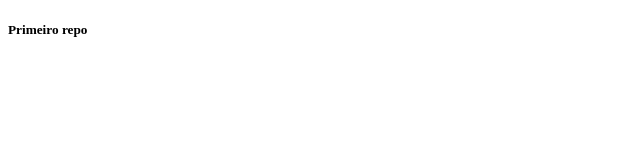
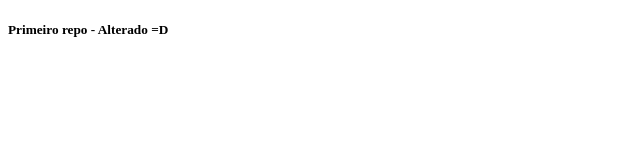
Before and after one commit to ViniciusLobato007/primeiro-repo, a plain HTML site: page index.html in a window 1280 px wide. Shown: the full height of the page, 0-640 px from the left. Drawn offline with Linux system fonts and the light colour scheme.

Commit message:
index.html alterado

```diff
--- a/index.html
+++ b/index.html
@@ -8,6 +8,6 @@
 </head>
 <body>
 
-    <h5>Primeiro repo</h5>
+    <h5>Primeiro repo - Alterado =D</h5>
 </body>
 </html>
```
